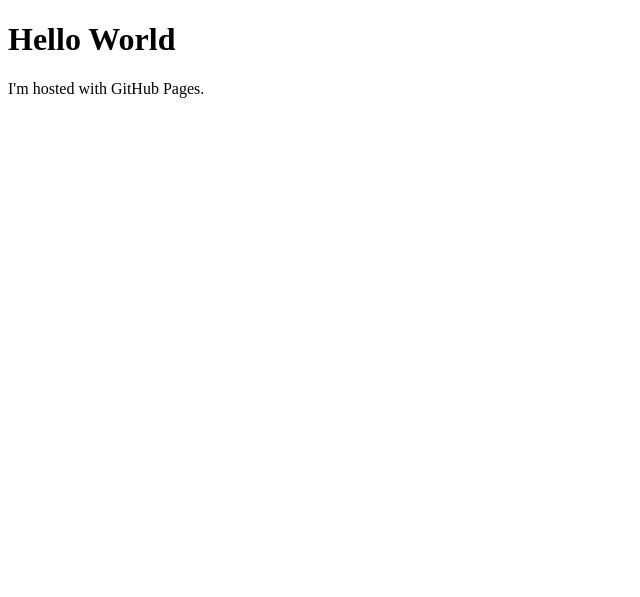
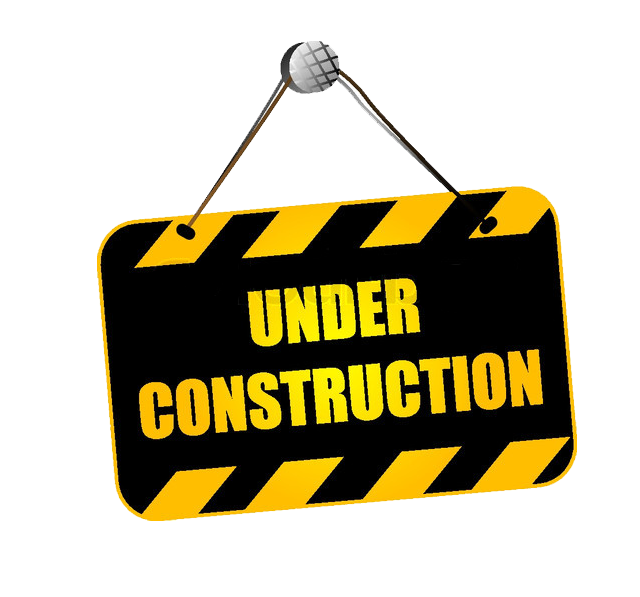
Before and after one commit to mkalash/mkalash.github.io, a plain HTML site: page index.html in a window 1280 px wide. Shown: the whole page, without its empty margins (0-640 px from the left). Drawn offline with Linux system fonts and the light colour scheme.

Commit message:
Changed to under construction

```diff
--- a/index.html
+++ b/index.html
@@ -1,7 +1,14 @@
 <!DOCTYPE html>
 <html>
+<head>
+  <title>Malek Kalash Personal Website</title>
+  <meta charset="utf-8" />
+  <meta http-equiv="Content-type" content="text/html; charset=utf-8" />
+  <meta name="viewport" content="width=device-width, initial-scale=1" />
+</head>
 <body>
-<h1>Hello World</h1>
-<p>I'm hosted with GitHub Pages.</p>
+<div>
+  <img src="img/under-construction.png"/>
+</div>
 </body>
 </html>
```
Also changed, not shown: img/under-construction.png (added).
